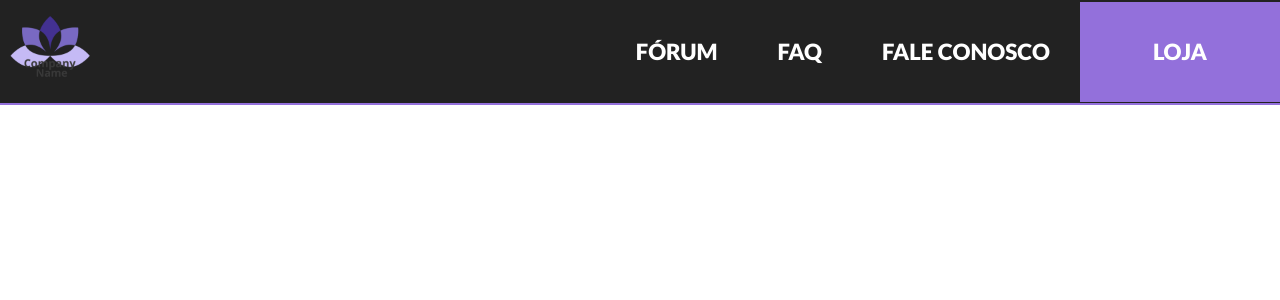
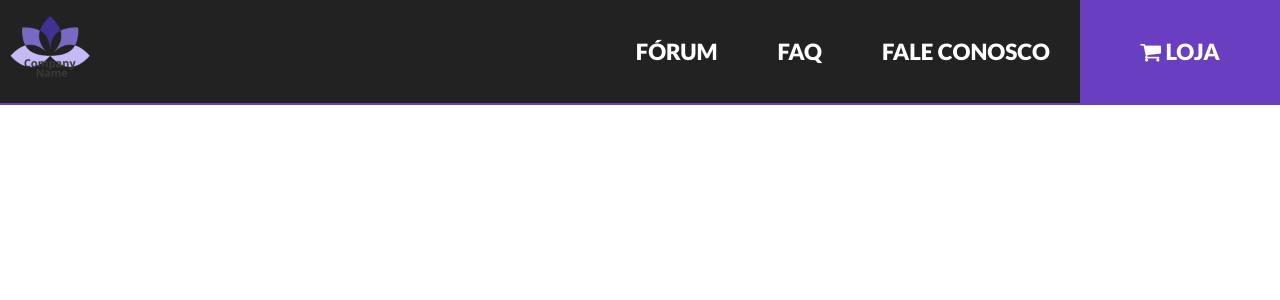
Before and after one commit to danilolan/showcasePage, a React (Create React App) app: page / in a window 1280 px wide. Shown: the top 300 px of the page. Built offline with nearby package versions, Linux system fonts and the light colour scheme.

Commit message:
header finalizado

```diff
--- a/package.json
+++ b/package.json
@@ -6,6 +6,7 @@
     "@testing-library/jest-dom": "^5.14.1",
     "@testing-library/react": "^11.2.7",
     "@testing-library/user-event": "^12.8.3",
+    "font-awesome": "^4.7.0",
     "react": "^17.0.2",
     "react-dom": "^17.0.2",
     "react-scripts": "4.0.3",
--- a/src/components/header/Item.jsx
+++ b/src/components/header/Item.jsx
@@ -3,11 +3,11 @@ import './item.css'
 
 function Item(props) {
     var classes = 'item '
-    classes += props.shop ? 'shop' : ''
-    console.log(props.label, classes)
+    classes += props.shop ? 'shopItem' : ''
+    const iClass = props.shop ? 'fa fa-shopping-cart' : ''
     return (
         <div className={classes}>
-            {props.label}
+            <i class={iClass}></i> {props.label}
         </div>
      );
 }
--- a/src/components/header/Logo.jsx
+++ b/src/components/header/Logo.jsx
@@ -7,7 +7,7 @@ function Logo(props) {
     return (
         <div className='logo'>
             <a  href='/'>
-                <img src={icon}></img>
+                <img src={icon} alt='Icon'></img>
             </a>
         </div>
      );
--- a/src/components/header/header.css
+++ b/src/components/header/header.css
@@ -2,7 +2,7 @@
     display: flex;
     align-items: center;
     background: #000d;
-    border-bottom: solid 2px rgb(147,112,219);
+    border-bottom: solid 2px rgb(105, 62, 192);
 }
 
 .header .itemsContainer{
@@ -19,13 +19,26 @@
     text-decoration: none;
     height: 100%;
     align-items: center;
+    justify-content: center;
+    color: white;
 }
 
 .header .itemsContainer a:hover{
-    color: rgb(78, 78, 78);
+    color: rgb(150, 150, 150);
 }
 
 .header .itemsContainer .shop{
-    background: rgb(147,112,219);
+    font-weight: 900;
+    background: rgb(105, 62, 192);
     width: 200px;
+    height: 103px;
 }
+
+.header .itemsContainer .shop:hover{
+    color: white;
+    background: #2193b0;  /* fallback for old browsers */
+    background: -webkit-linear-gradient(to right, #6dd5ed, #2193b0);  /* Chrome 10-25, Safari 5.1-6 */
+    background: linear-gradient(to right, #6dd5ed, #2193b0); /* W3C, IE 10+/ Edge, Firefox 16+, Chrome 26+, Opera 12+, Safari 7+ */
+
+
+}
--- a/src/components/header/item.css
+++ b/src/components/header/item.css
@@ -2,10 +2,9 @@
     text-decoration: none;
     font-weight: 900;
     font-size: 1.4em;
-    color: white;
     padding: 0px 30px;
 }
 
-.item:hover{
-    color: rgb(199, 199, 199);
+.item.shopItem{
+
 }
--- a/src/components/main/App.jsx
+++ b/src/components/main/App.jsx
@@ -1,6 +1,7 @@
 import React from 'react';
 import './App.css';
 import { BrowserRouter } from 'react-router-dom'
+import 'font-awesome/css/font-awesome.min.css'
 
 import Header from '../header/Header';
 
```
Also changed, not shown: 1 other file (tests, documents, lock files or other folders).
